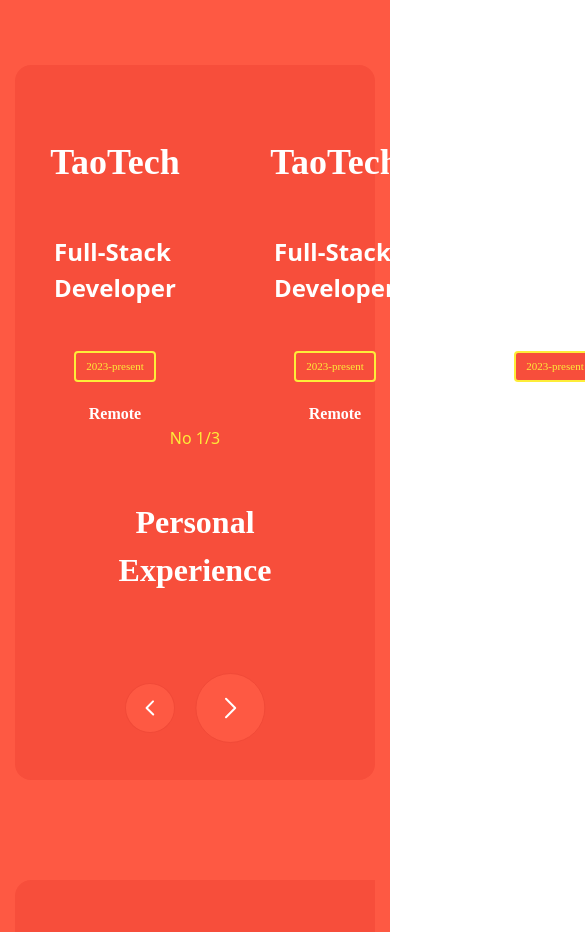
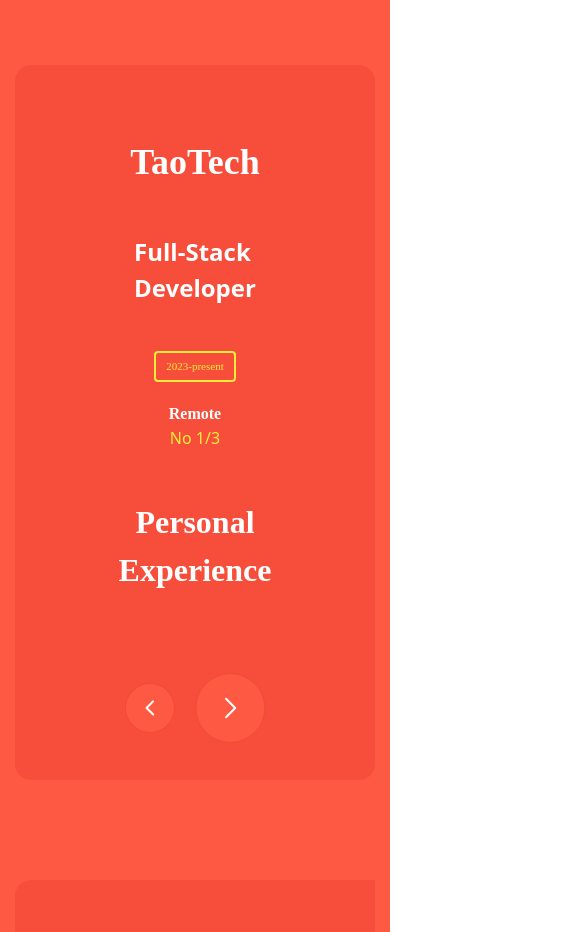
Before and after one commit to jasonzhwang/jayfolio, a Next.js app: page / in a window 390 px wide. Shown: the part 3240-4172 px from the top of the page, 585 px wide, since content can reach past the window. Built offline with nearby package versions, Linux system fonts and the light colour scheme; no server answers.

Commit message:
feat: update2

```diff
--- a/src/components/Home/Experiences/index.tsx
+++ b/src/components/Home/Experiences/index.tsx
@@ -27,7 +27,7 @@
             </div>
             <p className="mx-auto font-Hemenix font-extrabold text-white">Remote</p>
           </div>
-          <div className="flex min-w-[200px] max-w-[250px] flex-col">
+          <div className="hidden min-w-[200px] max-w-[250px] flex-col md:flex">
             <h3 className="mx-auto font-Hemenix text-[36px] font-black text-white">TaoTech</h3>
             <p className="mx-auto pb-[45px] pt-[45px] text-[24px] font-extrabold text-white">
               Full-Stack
@@ -39,7 +39,7 @@
             </div>
             <p className="mx-auto font-Hemenix font-extrabold text-white">Remote</p>
           </div>
-          <div className="flex min-w-[200px] max-w-[250px] flex-col">
+          <div className="hidden min-w-[200px] max-w-[250px] flex-col lg:flex">
             <h3 className="mx-auto font-Hemenix text-[36px] font-black text-white">TaoTech</h3>
             <p className="mx-auto pb-[45px] pt-[45px] text-[24px] font-extrabold text-white">
               Full-Stack
```
